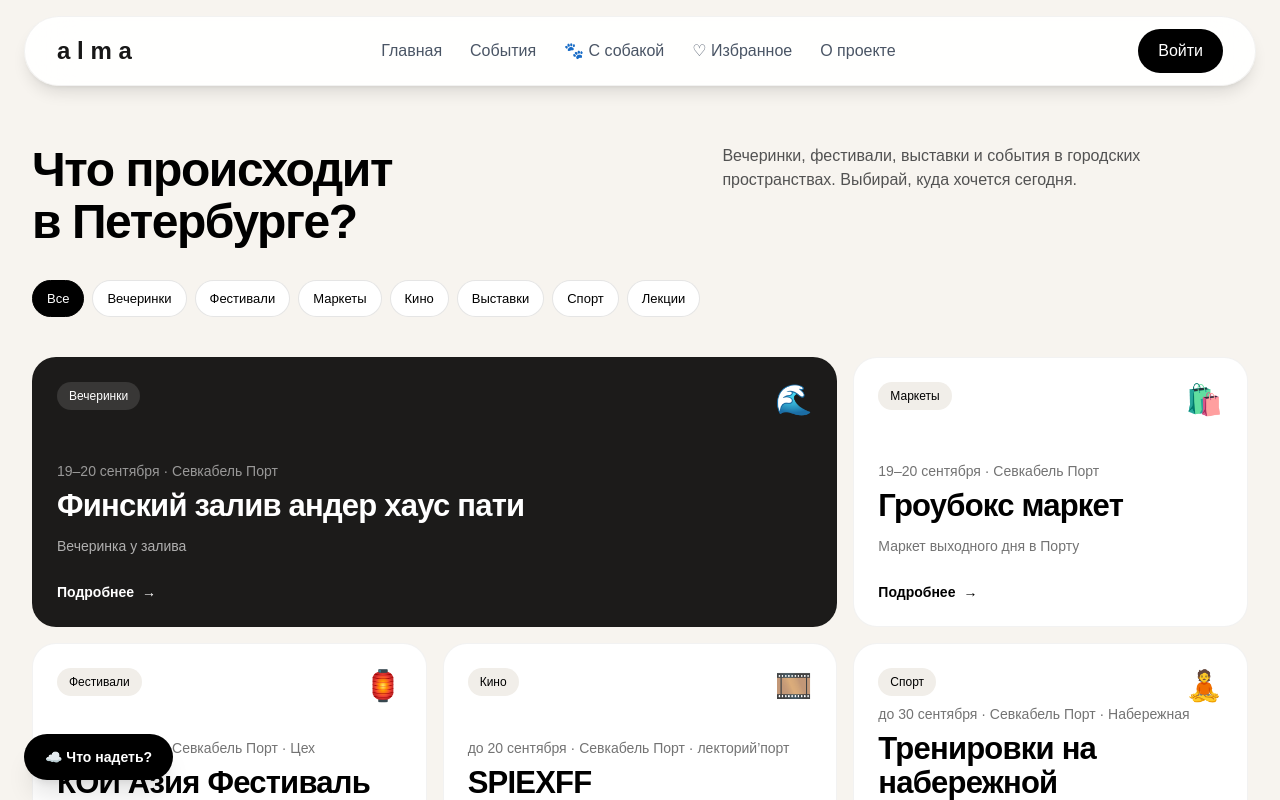
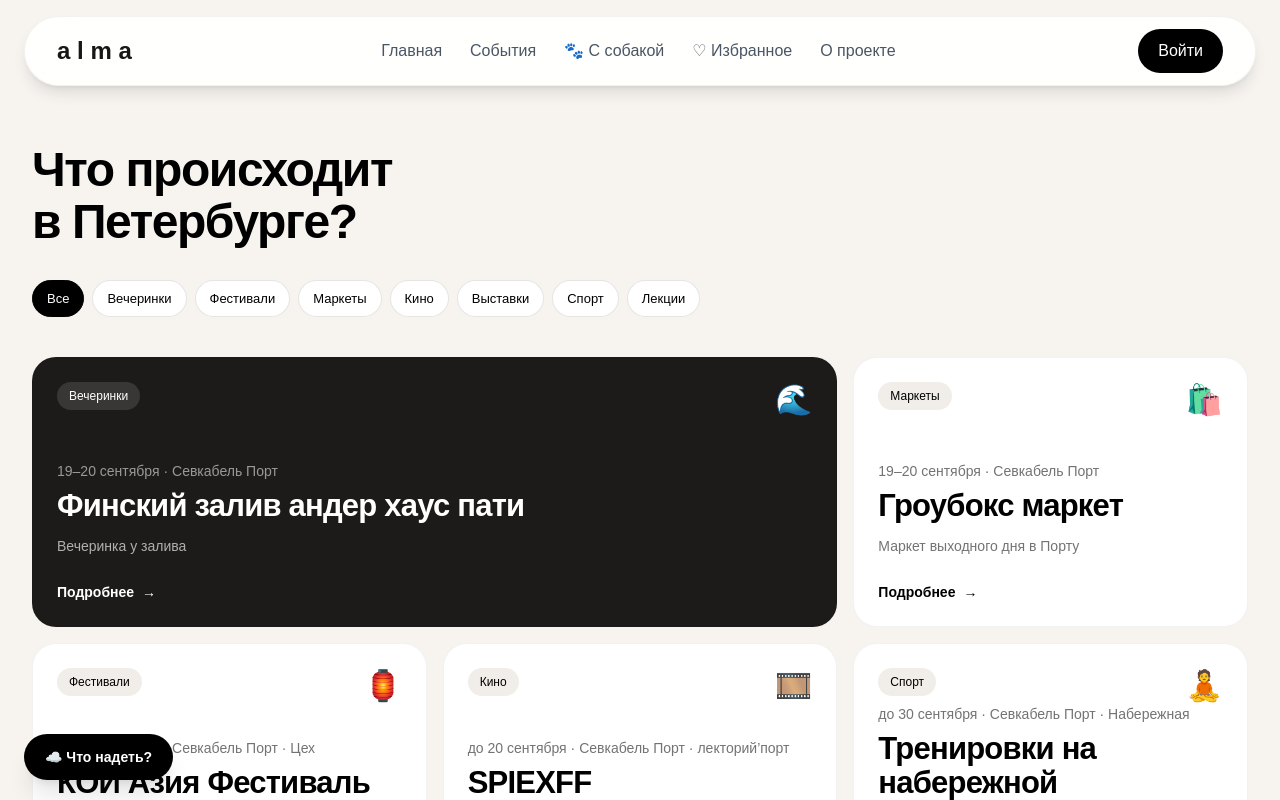
Before and after one commit to olgakastanova48386-dotcom/alma, a Next.js app: page /map in a window 1280 px wide. Shown: the top 800 px of the page. Built offline with nearby package versions, Linux system fonts and the light colour scheme; no server answers.

Commit message:
Убрать описание под заголовком событий

```diff
--- a/app/map/page.tsx
+++ b/app/map/page.tsx
@@ -35,7 +35,6 @@ export default function MapPage() {
       <section className="mx-auto max-w-7xl px-4 sm:px-6 lg:px-8">
         <div className="mt-4 grid items-start gap-5 md:grid-cols-[minmax(0,1.1fr)_minmax(280px,.9fr)] md:gap-12">
           <h1 className="text-[clamp(30px,4.5vw,48px)] font-bold leading-[1.08] tracking-[-0.03em]">Что происходит<br />в Петербурге?</h1>
-          <p className="max-w-md text-[15px] leading-6 text-neutral-600 sm:text-base">Вечеринки, фестивали, выставки и события в городских пространствах. Выбирай, куда хочется сегодня.</p>
         </div>
 
         <div className="mt-8 -mx-4 flex gap-2 overflow-x-auto px-4 pb-2 sm:mx-0 sm:px-0">
```
